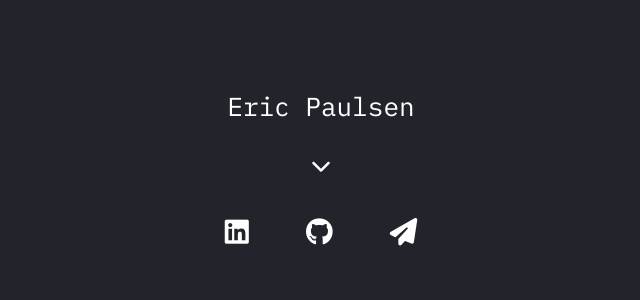
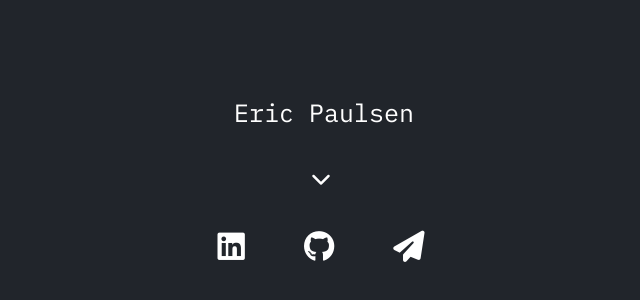
Before and after one commit to ericpaulsen/ericpaulsen.github.io, a plain HTML site: page index.html in a window 1280 px wide. Shown: the part 164-464 px from the top of the page, without its empty margins (319-959 px from the left). Drawn offline with Linux system fonts and the light colour scheme.

Commit message:
resize name padding

```diff
--- a/styles.css
+++ b/styles.css
@@ -21,7 +21,7 @@ i {
     text-decoration: none;
     color: inherit;
     padding: 22px;
-    font-size: 22px;
+    font-size: 25px;
 }
 
 .cdr {
@@ -31,10 +31,12 @@ i {
 }
 
 p {
-    font-size: 26px;
+    font-size: 25px;
     display: inline-block;
+    position: relative;
+    left: 3px;
     margin:25px;
-    padding:8px;
+    padding:15px;
     background:
     linear-gradient(currentColor 0 0) 0 0,
     linear-gradient(currentColor 0 0) 0 0,
```
